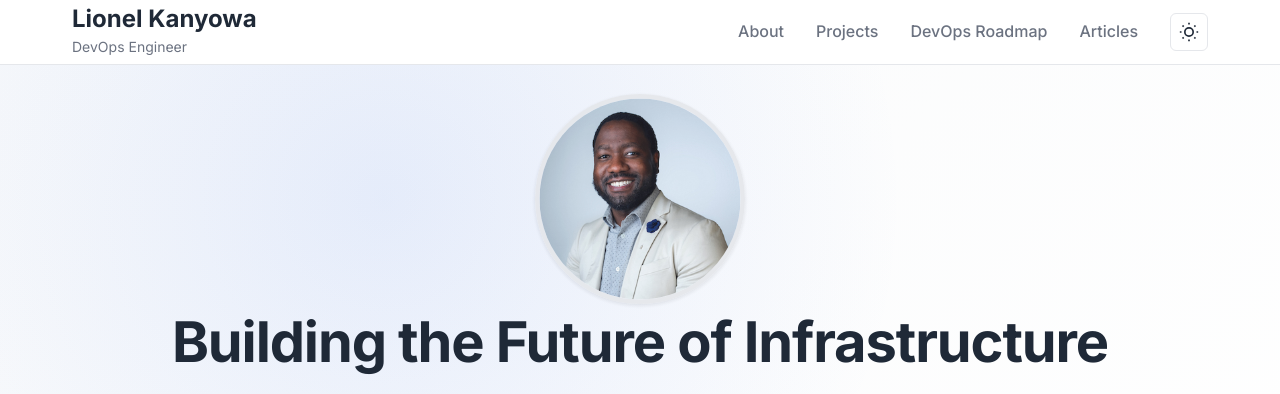
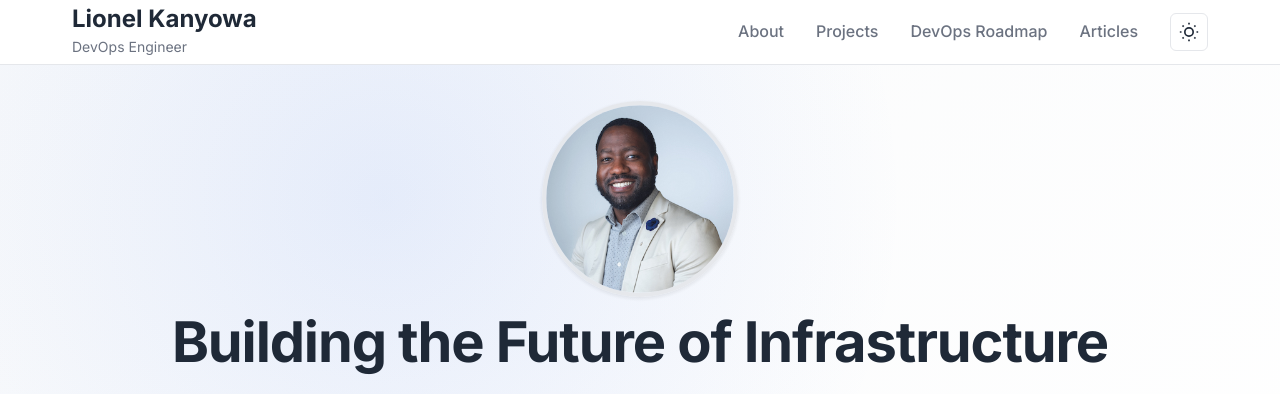
Before and after one commit to lionelkanyowa/lionelkanyowa.github.io, a Jekyll site: the page built from index.html, in a window 1280 px wide. Shown: the top 394 px of the page. Built offline with Jekyll 4.4.1, drawn with Linux system fonts in a browser that asks for light colours.

Commit message:
altered profile photo transform: scale size to 1.4 in main.css

```diff
--- a/assets/css/main.css
+++ b/assets/css/main.css
@@ -1216,7 +1216,7 @@ section {
   border-radius: 50%;
   object-fit: cover;
   object-position: center 20%;
-  transform: scale(1.5);
+  transform: scale(1.4);
   border: 3px solid var(--border-color);
   box-shadow: var(--shadow);
   transition: all var(--transition-normal);
```
